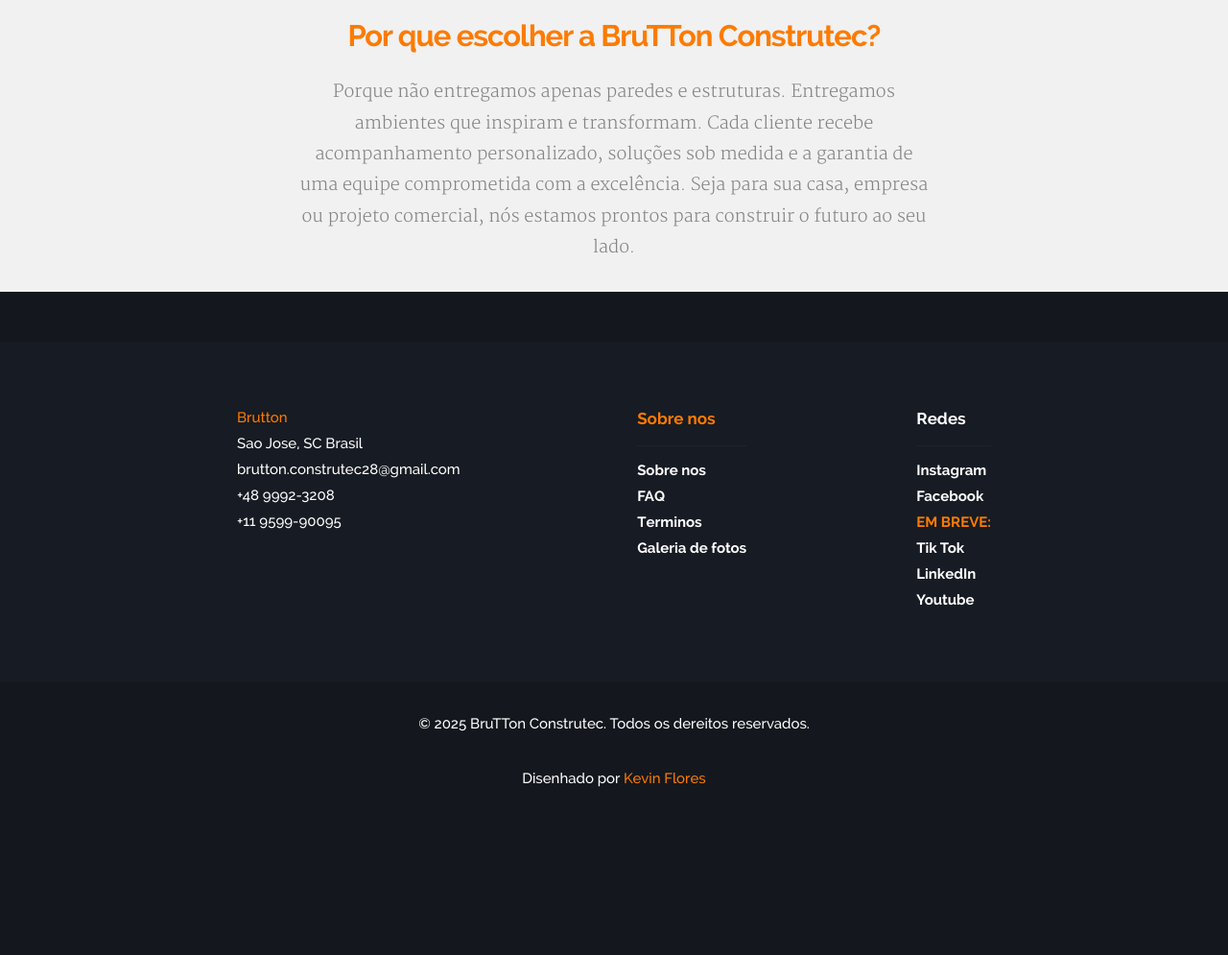
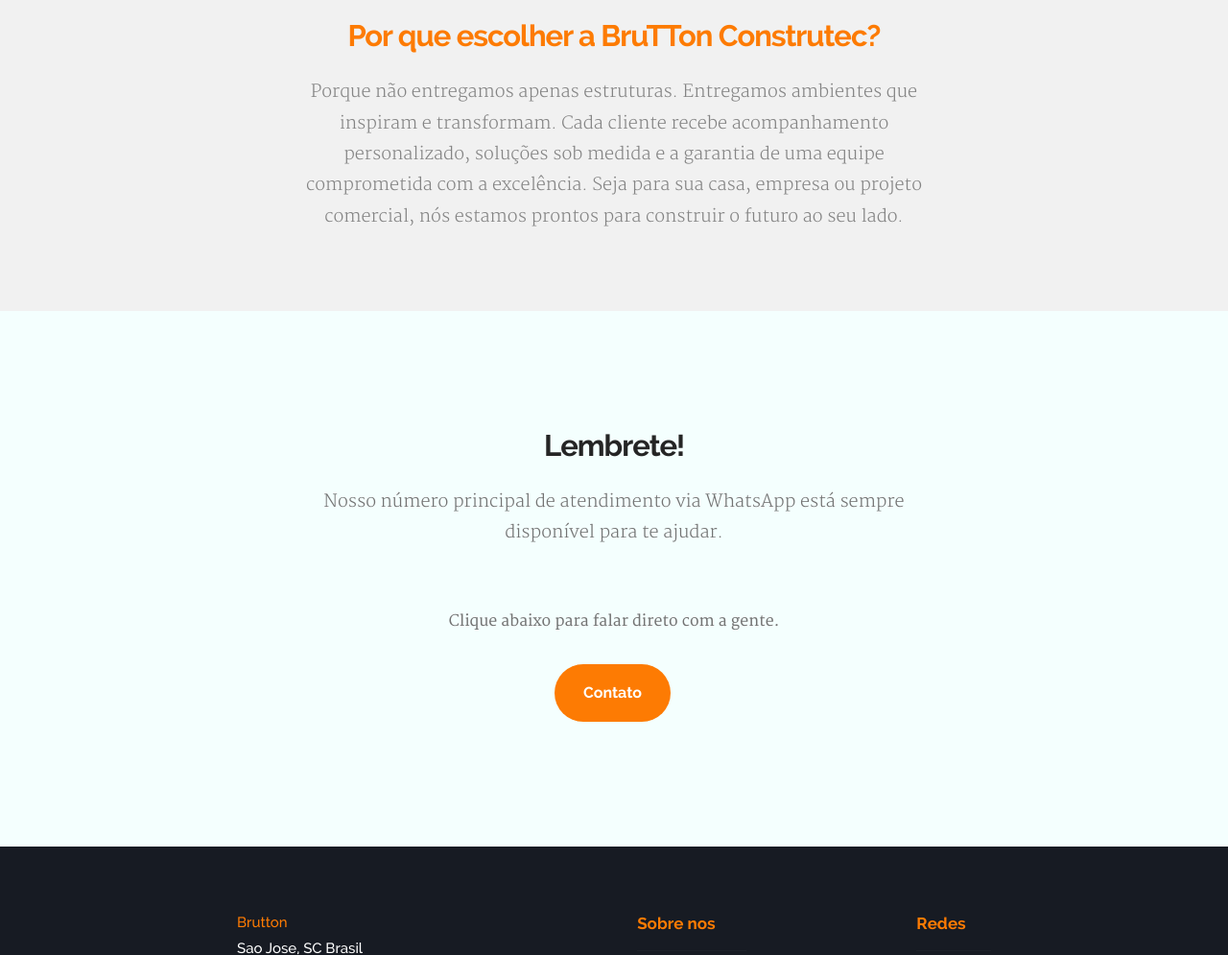
Before and after one commit to kevinflores198/Brutton.-construtec, a plain HTML site: page about.html in a window 1280 px wide. Shown: the part 984-1979 px from the top of the page at 96% size. Before the commit the page ends 1839 px from the top, so only its background shows below. Drawn offline with Linux system fonts and the light colour scheme; files whose address does not match are found by name.

Commit message:
galery, about and main updated, contact email and wp fixed

```diff
--- a/about.html
+++ b/about.html
@@ -25,10 +25,8 @@
             </div>
             <nav id="main-nav-wrap">
                 <ul class="main-navigation">
-                    <li class="current"><a class="smoothscroll" href="#intro" title="">Inicio</a></li>
-                    <li><a class="smoothscroll" href="#features" title="">Serviços</a></li>
-                    <li><a class="smoothscroll" href="#testimonials" title="">Galeria</a></li>
-                    <li><a class="smoothscroll" href="#process" title="">Contato</a></li>
+                    <li class="current"><a class="smoothscroll" href="#about" title="">Sobre nos</a></li>
+                    <li><a class="smoothscroll" href="#faq" title="">Contato</a></li>
                 </ul>
             </nav>
             <a class="menu-toggle" href="#"><span>Menu</span></a>
@@ -39,7 +37,7 @@
     <section id="about" style="background-color: #F1F1F1;">
         <div class="row section-intro">
             <div class="col-twelve with-bottom-line" style="padding-top: 120px;">
-                <h5 >Sobre nós</h5>
+                <h5>Sobre nós</h5>
                 <h1 style="color: #fd7b03;">Mais do que construir, realizamos sonhos.</h1>
                 <p class="lead">
                     A <strong>BruTTon Construtec</strong> é uma empresa especializada em <em>construção, reformas e
@@ -58,9 +56,10 @@
             </div>
         </div>
 
-        <div class="row about-content" >
+        <div class="row about-content">
             <div class="col-six tab-full">
-                <h3 style="color: #fd7b03;"><i class="fa-solid fa-bullseye" style="font-size: 25px;"></i> Nossa missão</h3>
+                <h3 style="color: #fd7b03;"><i class="fa-solid fa-bullseye" style="font-size: 25px;"></i> Nossa missão
+                </h3>
                 <p>
                     Tornar a experiência da construção mais simples e positiva, oferecendo soluções completas
                     que unem eficiência, tecnologia e compromisso humano. Mais do que construir, buscamos
@@ -68,7 +67,8 @@
                 </p>
             </div>
             <div class="col-six tab-full">
-                <h3 style="color: #fd7b03;"><i class="fa-solid fa-handshake" style="font-size: 25px;"></i> Nossos valores</h3>
+                <h3 style="color: #fd7b03;"><i class="fa-solid fa-handshake" style="font-size: 25px;"></i> Nossos
+                    valores</h3>
                 <ul>
                     <li>✔ Transparência e respeito em cada etapa</li>
                     <li>✔ Compromisso com prazos e qualidade</li>
@@ -83,13 +83,31 @@
             <div class="col-twelve">
                 <h2 class="h01" style="color: #fd7b03;">Por que escolher a BruTTon Construtec?</h2>
                 <p class="lead">
-                    Porque não entregamos apenas paredes e estruturas. Entregamos ambientes que inspiram e transformam.
+                    Porque não entregamos apenas estruturas. Entregamos ambientes que inspiram e transformam.
                     Cada cliente recebe acompanhamento personalizado, soluções sob medida e a garantia de uma equipe
                     comprometida com a excelência. Seja para sua casa, empresa ou projeto comercial, nós estamos prontos
                     para construir o futuro ao seu lado.
                 </p>
             </div>
         </div>
+        <section id="faq" style="margin-top: 0;">
+            <div class="row section-ads">
+                <div class="col-twelve">
+                    <div class="ad-content">
+                        <h2 class="h01"><a href="">Lembrete!</a></h2>
+                        <p class="lead">
+                            Nosso número principal de atendimento via WhatsApp está sempre disponível para te ajudar.
+                        </p><br>
+                        <p>Clique abaixo para falar direto com a gente.</p>
+                        <div class="action">
+                            <a class="button large round"
+                                href="https://wa.me/5548988648031?text=Olá!%20Gostaria%20de%20mais%20informações%20sobre%20seus%20serviços%20Brutton%20Construtec!%20Muito%20Obrigado!"
+                                target="_blank">Contato</a>
+                        </div>
+                    </div>
+                </div>
+            </div>
+        </section>
     </section>
     <!-- footer
    ================================================== -->
@@ -112,13 +130,11 @@
                     <h4><a href="#contato">Sobre nos</a></h4>
                     <ul>
                         <li><a style="color: white;" href="about.html">Sobre nos</a></li>
-                        <li><a style="color: white;" href="#">FAQ</a></li>
-                        <li><a style="color: white;" href="#">Terminos</a></li>
                         <li><a style="color: white;" target="_blank" href="galery.html">Galeria de fotos</a></li>
                     </ul>
                 </div>
                 <div class="">
-                    <h4>Redes</h4>
+                    <h4><a href="#contato">Redes</a></h4>
                     <ul>
                         <li><a style="color: white;" href="#">Instagram</a></li>
                         <li><a style="color: white;" href="#">Facebook</a></li>
```
Also changed, not shown: galery.html (+2 -4 lines), index.html (+10 -9 lines), TODO.txt (added), notes.txt (deleted).
